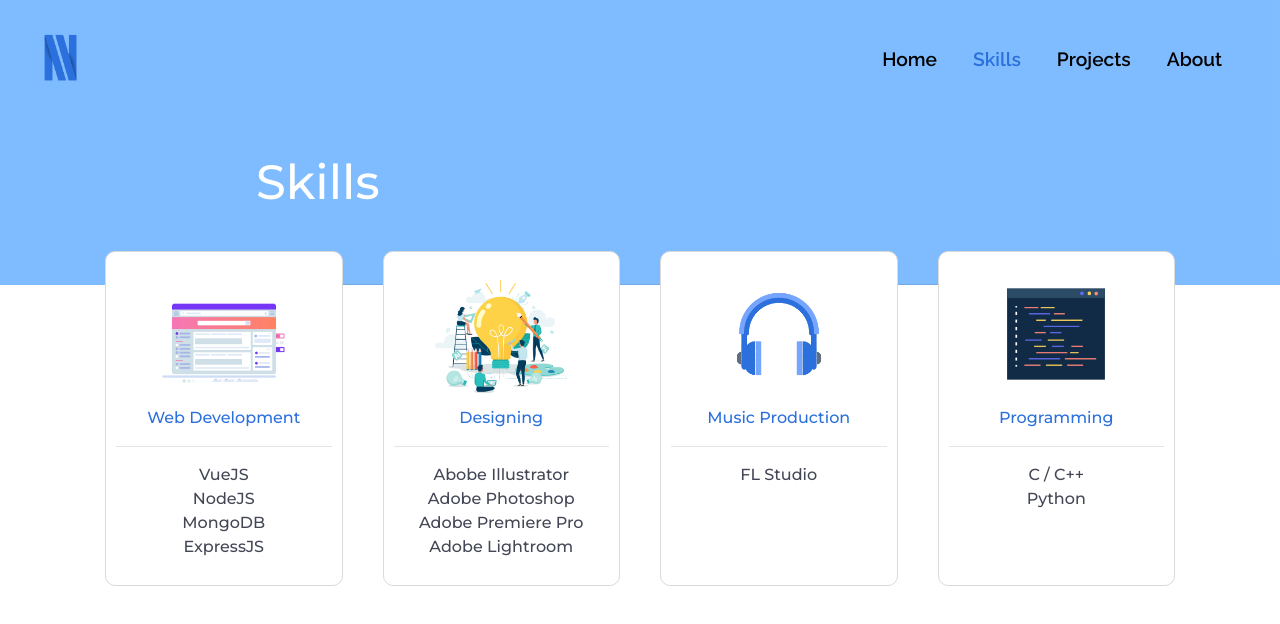
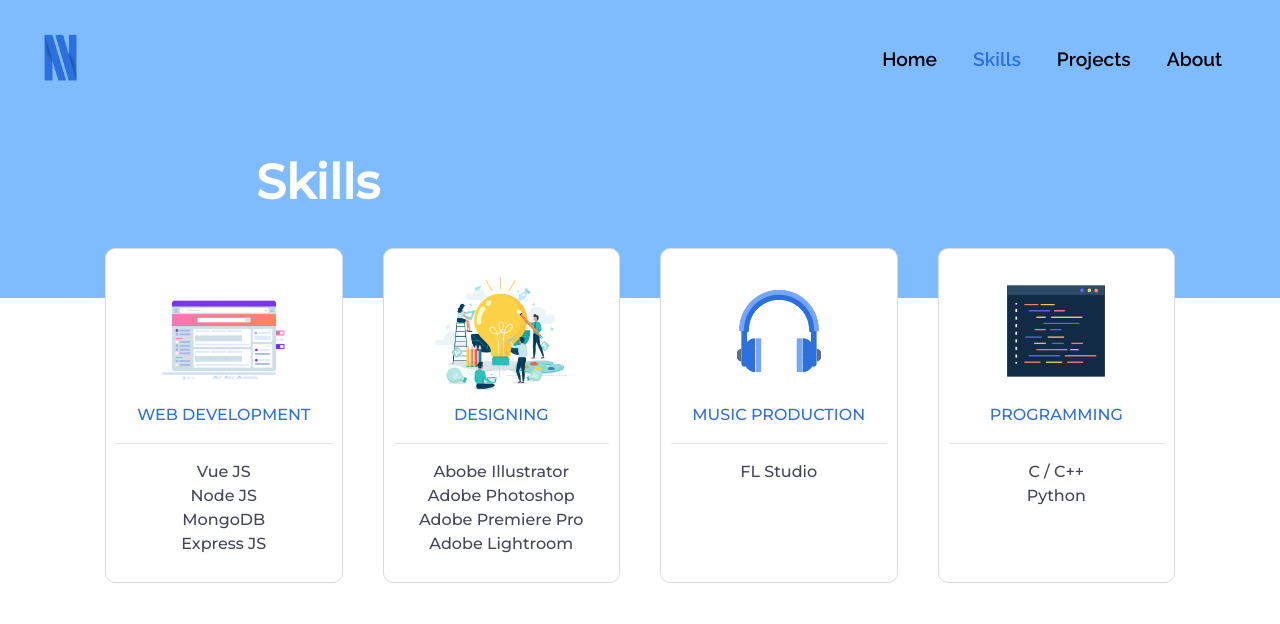
Before and after one commit to naveenbudhwal/portfolio, a Vue app: page /skills in a window 1280 px wide. Shown: the top 624 px of the page. Built offline with nearby package versions, Linux system fonts and the light colour scheme.

Commit message:
creating usable components for skills page

```diff
--- /dev/null
+++ b/src/components/Card.vue
@@ -0,0 +1,72 @@
+<template>
+  <div class="root">
+    <div class="picture">
+      <img :src="Picture" alt="Skill Illustration">
+    </div>
+    <div class="header">{{Heading}}</div>
+    <hr>
+    <div class="body">
+      <ul>
+        <li v-for="skill in skillBody">{{skill}}</li>
+      </ul>
+    </div>
+  </div>
+</template>
+
+<script>
+export default {
+  name: "Card",
+  props: {
+    Picture: String,
+    Heading: String,
+    skillBody: Array
+  }
+};
+</script>
+
+<style scoped>
+.root {
+  width: 50%;
+  font-family: "Montserrat", sans-serif;
+  border: 0.5px solid #dadada;
+  border-radius: 10px;
+  padding: 10px;
+  /* box-shadow: 2px 2px 5px #dadada; */
+  margin: 20px;
+  background: #fff;
+}
+
+.picture {
+  display: flex;
+}
+
+.picture img{
+  width: 9em;
+  height: auto;
+  margin: 0 auto;
+}
+
+.header {
+  font-weight: 500;
+  text-align: center;
+  color: #2b70dc;
+}
+
+ul {
+  padding: 0;
+}
+
+li {
+  list-style: none;
+  text-align: center;
+  font-weight: 500;
+  color: #434655;
+}
+
+@media only screen and (max-width: 768px) {
+  .root {
+    width: 70%;
+  }
+}
+
+</style>
--- a/src/views/Skills.vue
+++ b/src/views/Skills.vue
@@ -2,34 +2,34 @@
   <div class="root">
     <div class="header">
       <div class="heading">Skills</div>
-      <hr />
+      <!-- <hr /> -->
     </div>
     <div class="container page">
-      <skill-card
+      <card
       v-for="skill in skills"
       :key="skill.id"
-      :skillHeading="skill.title"
+      :Heading="skill.title"
       :skillBody="skill.body"
-      :skillPicture="skill.picture"
-      ></skill-card>
+      :Picture="skill.picture"
+      ></card>
     </div>
   </div>
 
 </template>
 
 <script>
-import SkillCard from "../components/SkillCard.vue";
+import Card from "../components/Card.vue";
 
 export default {
   name: "Skills",
-  components: { SkillCard },
+  components: { Card },
   data() {
     return {
       skills: [
-      { id: 1, title: 'Web Development', body: ["VueJS", "NodeJS", "MongoDB", "ExpressJS"], picture: require('@/assets/web_dev.png')},
-      { id: 2, title: 'Designing', body: ["Abobe Illustrator", "Adobe Photoshop", "Adobe Premiere Pro", "Adobe Lightroom"], picture: require('@/assets/design.png')},
-      { id: 3, title: 'Music Production', body: ["FL Studio"], picture: require('@/assets/music_prod.png')},
-      {id: 4, title: 'Programming', body: ['C / C++', 'Python'], picture: require('@/assets/programming.png')}
+      { id: 1, title: 'WEB DEVELOPMENT', body: ["Vue JS", "Node JS", "MongoDB", "Express JS"], picture: require('@/assets/web_dev.png')},
+      { id: 2, title: 'DESIGNING', body: ["Abobe Illustrator", "Adobe Photoshop", "Adobe Premiere Pro", "Adobe Lightroom"], picture: require('@/assets/design.png')},
+      { id: 3, title: 'MUSIC PRODUCTION', body: ["FL Studio"], picture: require('@/assets/music_prod.png')},
+      {id: 4, title: 'PROGRAMMING', body: ['C / C++', 'Python'], picture: require('@/assets/programming.png')}
     ]
     };
   }
@@ -50,16 +50,17 @@ export default {
 .heading {
   font-family: "Montserrat", sans-serif;
   font-size: 3em;
-  font-weight: 500;
+  font-weight: 700;
   color: #fff;
   margin-left: 20%;
   padding-top: 12%;
-  padding-bottom: 50px;
+  padding-bottom: 5rem;
 }
 
-hr {
-  width: 80%;
-}
+/* hr {
+  width: 60%;
+  background: #000;
+} */
 
 .container, .page {
   margin-top: -70px;
@@ -68,6 +69,7 @@ hr {
 @media only screen and (max-width: 768px) {
   .container {
     flex-direction: column;
+    align-items: center;
   }
   .header {
     margin-top: -250px;
```
